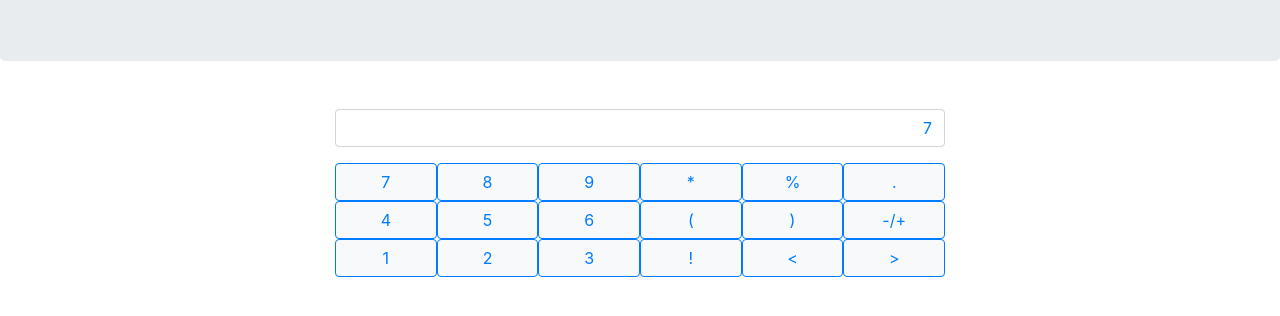
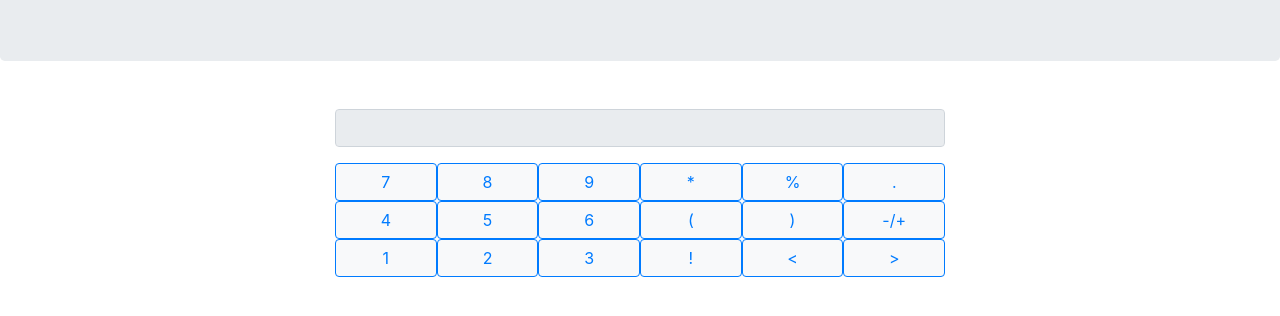
Before and after one commit to moforemmanuel/calculator_with_ui, a plain HTML site: page views/index.html in a window 1280 px wide. Shown: the part 208-524 px from the top of the page. Drawn offline with nearby package versions, Linux system fonts and the light colour scheme.

Commit message:
adjusted screen

```diff
--- a/views/index.html
+++ b/views/index.html
@@ -42,7 +42,7 @@
                     <!-- screen -->
                     <div class="row">
                         <div class="col-12 px-0 my-3">
-                            <input class="w-100 form-control text-primary text-right" role="textbox" value="7">
+                            <input class="w-100 form-control text-primary text-right" role="textbox" disabled>
                         </div>
                     </div>
 
```
